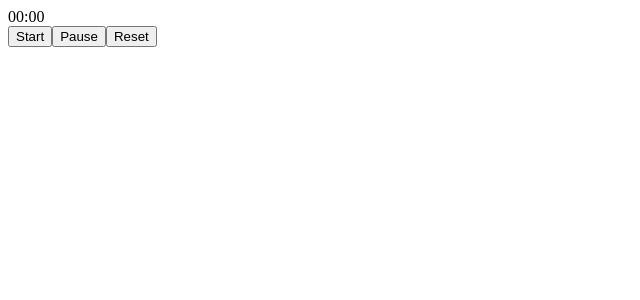
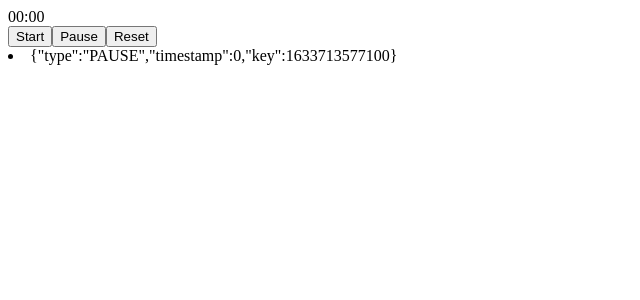
Before and after one commit to krisp3t/pomodoro-timer, a React (Create React App) app: page / in a window 1280 px wide. Both pictures are taken after a click on the button "Pause". Shown: the top 300 px of the page, without its empty margins (0-640 px from the left). Built offline with nearby package versions, Linux system fonts and the light colour scheme; the HTML template or start-up script is replaced by a standard one.

Commit message:
Add History logic

```diff
--- a/src/App.jsx
+++ b/src/App.jsx
@@ -1,11 +1,30 @@
-import React, { useEffect, useState } from "react";
+import React, { useReducer } from "react";
 import Session from "./Session/Session";
+import History from "./History/History";
 
 function App() {
+	const pomodoroActionsReducer = (pomodoroActions, buttonAction) => {
+		switch (buttonAction.type) {
+			case "ADD":
+				return [...pomodoroActions, buttonAction];
+			case "PAUSE":
+				return [...pomodoroActions, buttonAction];
+			case "RESET":
+				return [];
+			default:
+				throw new Error();
+		}
+	};
+
+	const [pomodoroActionItems, updatePomodoroActionItems] = useReducer(
+		pomodoroActionsReducer,
+		[]
+	);
+
 	return (
 		<React.Fragment>
-			<Session />
-			{/* <History /> */}
+			<Session onAction={updatePomodoroActionItems} />
+			<History items={pomodoroActionItems} />
 		</React.Fragment>
 	);
 }
--- a/src/History/History.jsx
+++ b/src/History/History.jsx
@@ -0,0 +1,10 @@
+import React from "react";
+
+const History = (props) => {
+	const actionItems = props.items.map((action) => (
+		<li key={action.key}>{JSON.stringify(action)}</li>
+	));
+	return <div className="history">{actionItems}</div>;
+};
+
+export default History;
--- a/src/Session/Session.jsx
+++ b/src/Session/Session.jsx
@@ -3,7 +3,7 @@ import React, { useState, useEffect, useRef } from "react";
 import Interval from "./Interval";
 import Button from "../UI/Button";
 
-const Session = () => {
+const Session = (props) => {
 	const [timestamp, setTimestamp] = useState(0);
 	const [startButtonDisabled, setStartButtonDisabled] = useState(false);
 	const pomodoroInterval = useRef();
@@ -18,17 +18,28 @@ const Session = () => {
 			1000
 		);
 		setStartButtonDisabled(true);
+		props.onAction({ type: "ADD", timestamp: timestamp, key: Date.now() });
 	};
 
 	const pausePomodoro = () => {
 		clearInterval(pomodoroInterval.current);
 		setStartButtonDisabled(false);
+		props.onAction({
+			type: "PAUSE",
+			timestamp: timestamp,
+			key: Date.now(),
+		});
 	};
 
 	const resetPomodoro = () => {
 		pausePomodoro();
 		setTimestamp(0);
 		setStartButtonDisabled(false);
+		props.onAction({
+			type: "RESET",
+			timestamp: timestamp,
+			key: Date.now(),
+		});
 	};
 
 	return (
```
